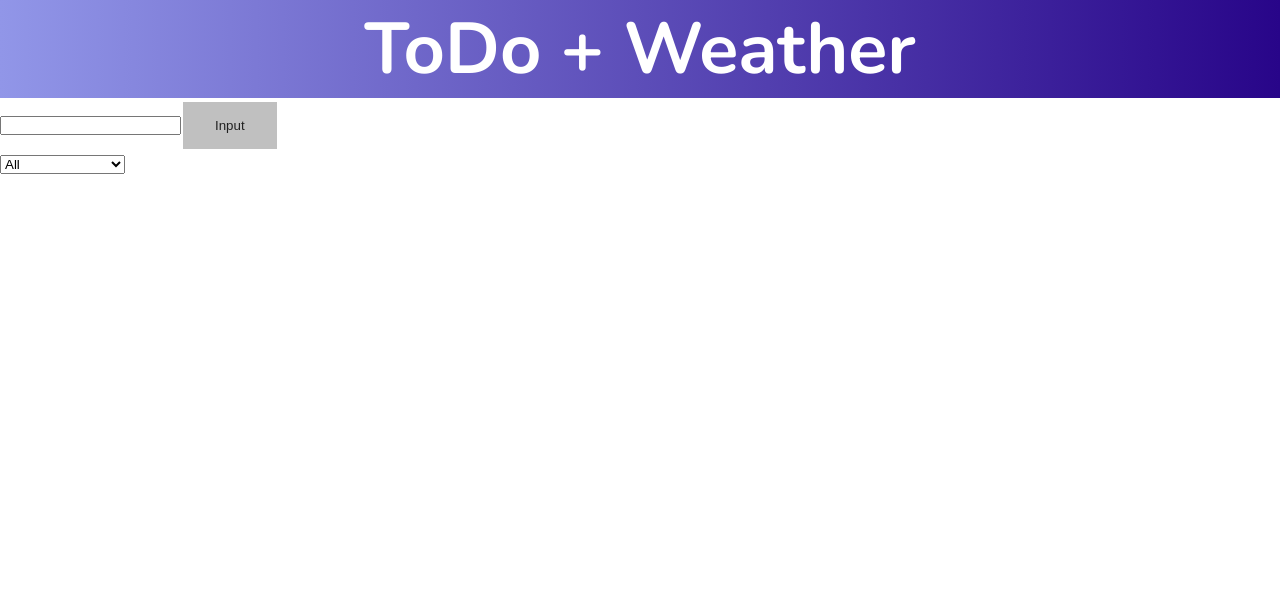
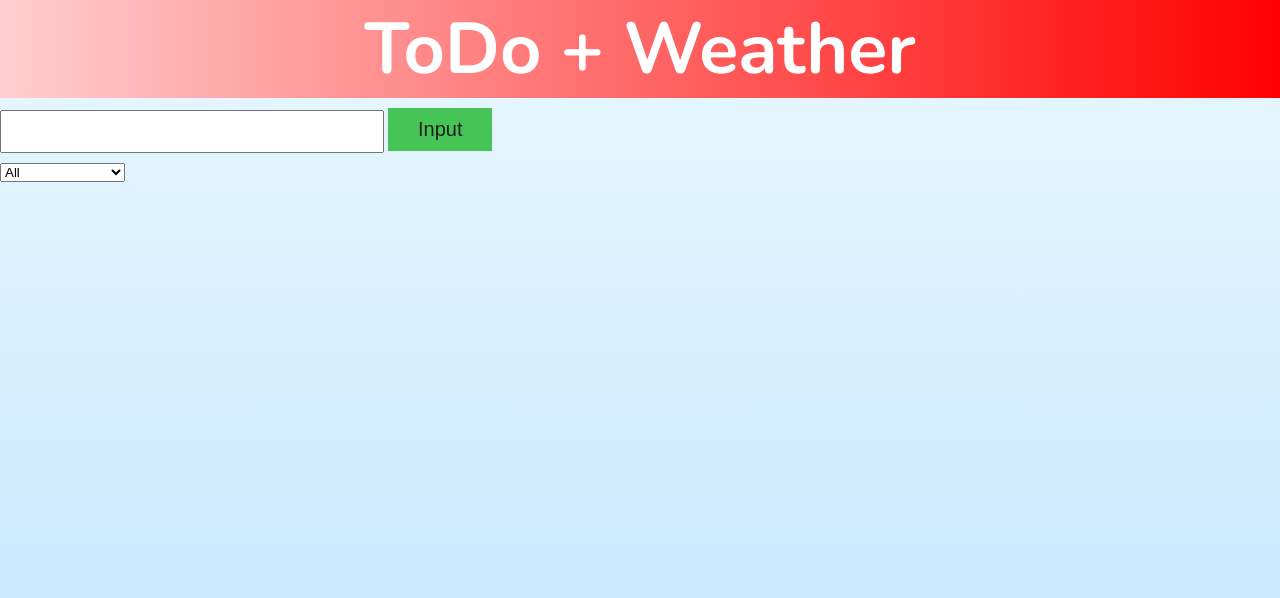
Before and after one commit to BrandonHart1/react-todo-plus-weather, a React (Create React App) app: page / in a window 1280 px wide. Shown: the top 598 px of the page. Built offline with nearby package versions, Linux system fonts and the light colour scheme; the HTML template or start-up script is replaced by a standard one; a web font is replaced by a local one.

Commit message:
Changed some css on the background

```diff
--- a/src/App.css
+++ b/src/App.css
@@ -6,7 +6,7 @@
 
 /* -------- Application header -------- */
 header {
-  background: linear-gradient(to right, #9196e8, #280589);
+  background: linear-gradient(to right, rgb(255, 206, 206), red);
   color: #fff;
 }
 
@@ -14,3 +14,9 @@ header {
   font-size: 4.5rem;
   text-align: center;
 }
+
+.container {
+  width: 100%;
+  height: 100vh;
+  background: linear-gradient(to bottom, #e9f8ff, #c1e3ff);
+}
--- a/src/App.js
+++ b/src/App.js
@@ -5,10 +5,10 @@ import TodoList from './components/TodoList';
 
 function App() {
   const [userInput, setUserInput] = useState('');
-  const [todo__list, setTodoList] = useState([]);
+  const [todoList, setTodoList] = useState([]);
 
   return (
-    <div className='App'>
+    <div className='container'>
       <header className='header'>
         <h1>ToDo + Weather</h1>
       </header>
--- a/src/components/Form.css
+++ b/src/components/Form.css
@@ -4,12 +4,13 @@
 }
 
 .todo_list_button {
-  background-color: #c0c0c0;
+  background-color: #47c456;
   border: none;
   color: #202020;
-  padding: 16px 32px;
+  font-size: 20px;
+  padding: 10px 30px;
   text-decoration: none;
-  margin: 4px 2px;
+  margin: 10px 4px;
   cursor: pointer;
 }
 
--- a/src/components/TodoList.css
+++ b/src/components/TodoList.css
@@ -0,0 +1,6 @@
+.todo_list_input {
+  width: 30%;
+  padding: 12px 20px;
+  margin: 8px 0;
+  box-sizing: border-box;
+}
--- a/src/components/TodoList.jsx
+++ b/src/components/TodoList.jsx
@@ -1,4 +1,6 @@
 import React from 'react';
+
+import './TodoList.css';
 
 const TodoList = () => {
   return (
```
